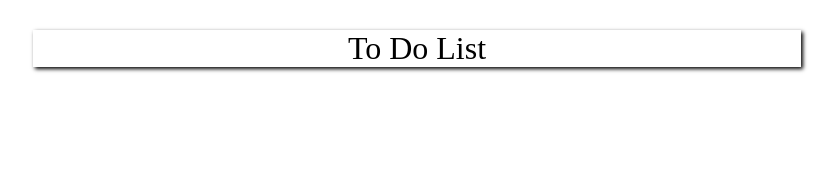
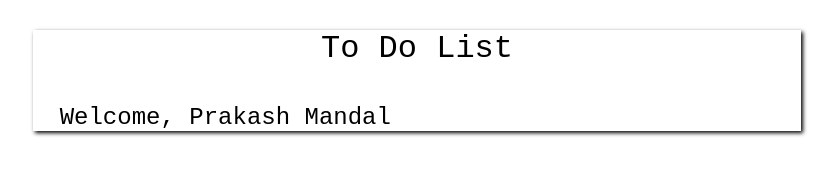
Before and after one commit to PrakashMandal-IV/To_do_list_FrontEnd, a plain HTML site: page index.html in a window 1280 px wide. Shown: the whole page, without its empty margins (223-1060 px from the left). Drawn offline with Linux system fonts and the light colour scheme.

Commit message:
Add : welcome tag

```diff
--- a/Style/login.css
+++ b/Style/login.css
@@ -1,3 +1,6 @@
+*{
+    font-family: 'Roboto Mono', monospace;
+}
 .container{
     display: block;
     margin-top: 30px;
@@ -59,6 +62,3 @@ a, a:hover, a:focus, a:active {
 .regpanel{
     display: none;
 }
-#logpanel,#regpanel{
-    display: none;
-}
--- a/Style/mainpaqge.css
+++ b/Style/mainpaqge.css
@@ -1,3 +1,4 @@
+
 #logpanel,#regpanel{
     display: none;
 }
@@ -19,4 +20,10 @@
 .title{
     text-align: center;
     font-size: 24pt;
+    font-weight: 300;
 }
+.greet{
+    margin-top: 20pt;
+    margin-left: 20pt;
+    font-size: 18pt;
+}
--- a/index.html
+++ b/index.html
@@ -8,7 +8,9 @@
     <title>Login</title>
     <link rel="stylesheet" href="Style/login.css">
     <link rel="stylesheet" href="Style/mainpaqge.css">
+    <link rel="preconnect" href="https://fonts.googleapis.com">
     <script src="Script/script.js" defer></script>
+
 </head>
 
 <body>
@@ -44,7 +46,7 @@
     <div class="MainPage" id="main page">
       <div class="content">
           <div class="title" id="title">To Do List</div>
-
+          <div class="greet">Welcome, Prakash Mandal</div>
       </div>
     </div>
 </body>
```
